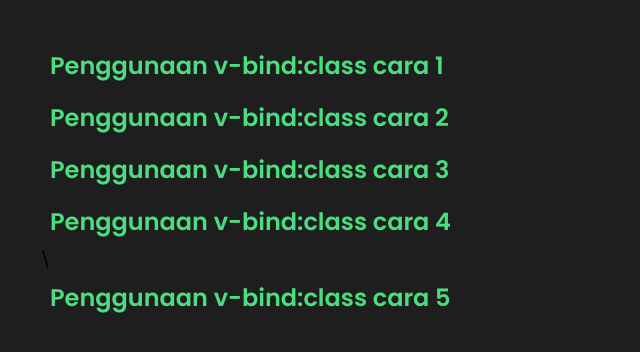
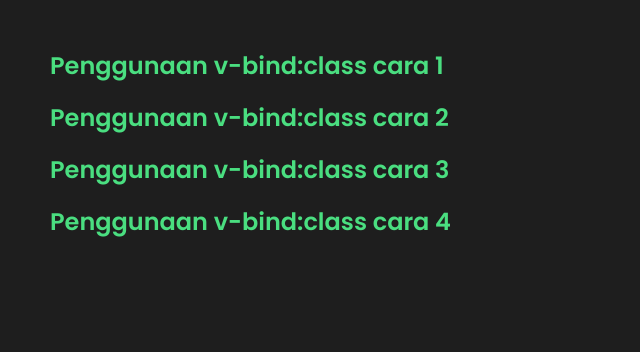
Before and after one commit to ThomasAlberto21/learn-vue, a Vue app: page / in a window 1280 px wide. Shown: the top 352 px of the page, without its empty margins (0-640 px from the left). Built offline with nearby package versions, Linux system fonts and the light colour scheme.

Commit message:
BINDING CLASS

```diff
--- a/src/components/1.Binding/4.BindingClass.vue
+++ b/src/components/1.Binding/4.BindingClass.vue
@@ -20,11 +20,6 @@
     <h1 v-bind:class="[textSemibold, textGreen, text2xl]">
       Penggunaan v-bind:class cara 4
     </h1>
-    \
-
-    <h1 v-bind:class="[isPromoted && promoted, isSoldout ? soldOut : promoted]">
-      Penggunaan v-bind:class cara 5
-    </h1>
   </div>
 </template>
 
```
